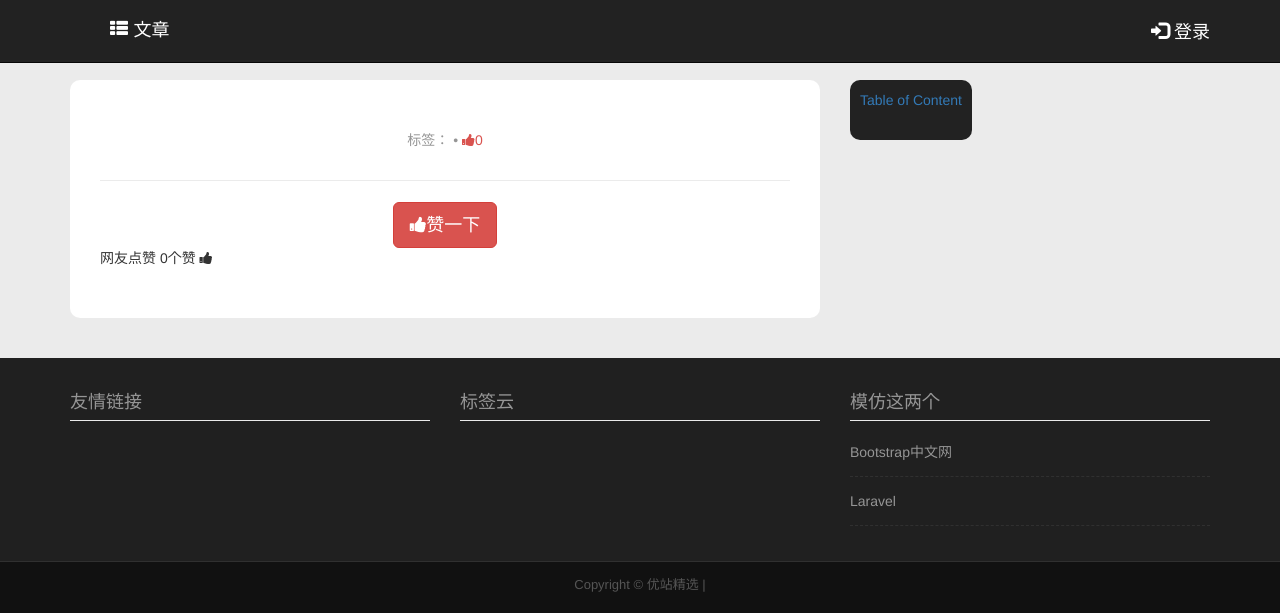
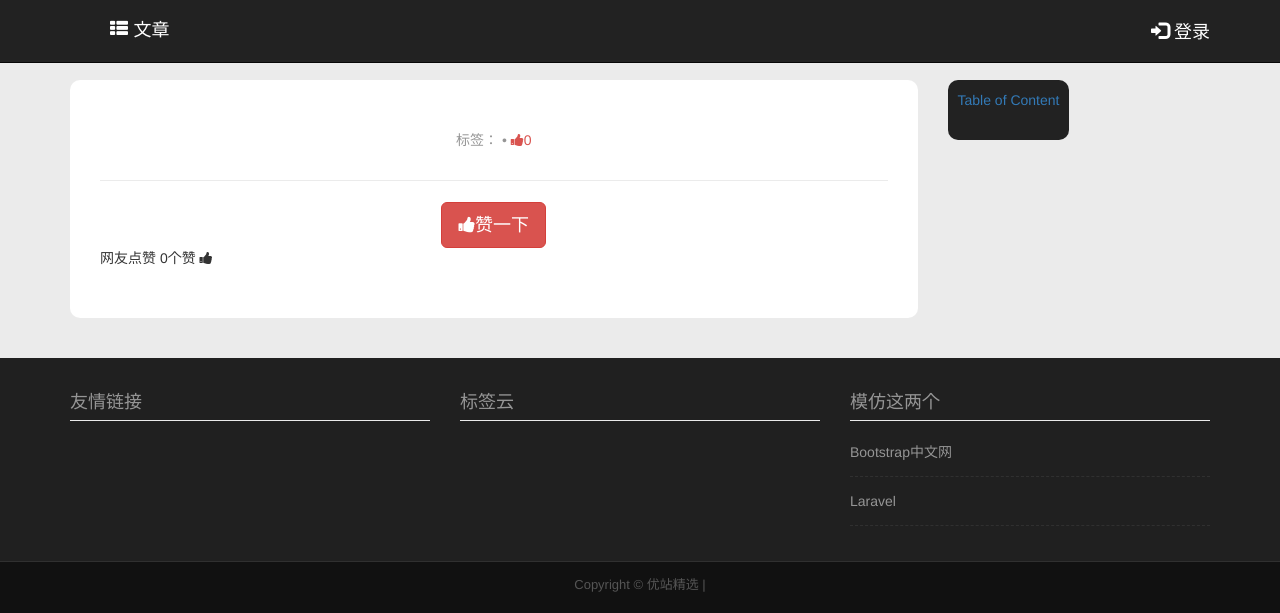
Before and after one commit to opdays/django_blog, a Django app: template article/templates/article_detail.html in a window 1280 px wide. Shown: the top 613 px of the page. Run offline with Django 3.2, Linux system fonts and the light colour scheme; the template is opened without the code that fills it, so the values that code supplies are empty; some libraries are stand-ins or nearby versions.

Commit message:
继续模仿

```diff
--- a/templates/blog_base.html
+++ b/templates/blog_base.html
@@ -25,12 +25,12 @@
 
         </div>
         <div class="row">
-            <div id="left-container" class="col-xs-12 col-md-8 col-lg-8">
+            <div id="left-container" class="col-xs-12 col-md-9 col-lg-9">
                 {% block left-container %}
                 {% endblock %}
             </div>
             <div id="right-container"
-                 class="col-xs-12 col-md-3 col-lg-3 col-lg-offset-1 col-md-offset-1 hidden-xs" style="position: relative">
+                 class="col-xs-12 col-md-3 col-lg-3  hidden-xs" style="position: relative">
                 <!--xs 手机隐藏 md平板 lg电脑 8 1 3-->
 
 
```
